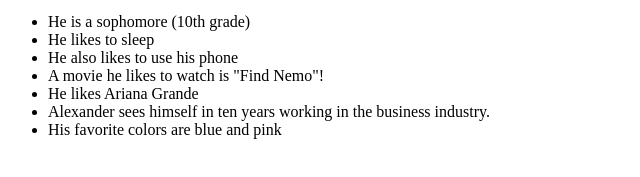
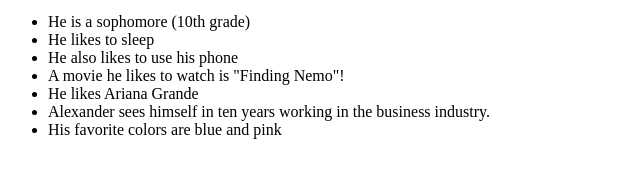
Before and after one commit to Alyssa1217/Alexander, a plain HTML site: page index.html in a window 1280 px wide. Shown: the part 421-598 px from the top of the page, 0-640 px from the left. Drawn offline with Linux system fonts and the light colour scheme.

Commit message:
Created using Popcode: https://popcode.org

```diff
--- a/index.html
+++ b/index.html
@@ -12,7 +12,7 @@
             <li>He is a sophomore (10th grade)</li>
             <li>He likes to sleep</li>
             <li>He also likes to use his phone</li>
-            <li>A movie he likes to watch is "Find Nemo"!</li>
+            <li>A movie he likes to watch is "Finding Nemo"!</li>
             <li>He likes Ariana Grande</li>
             <li>Alexander sees himself in ten years working in the business industry.</li>
             <li>His favorite colors are blue and pink</li>
```
